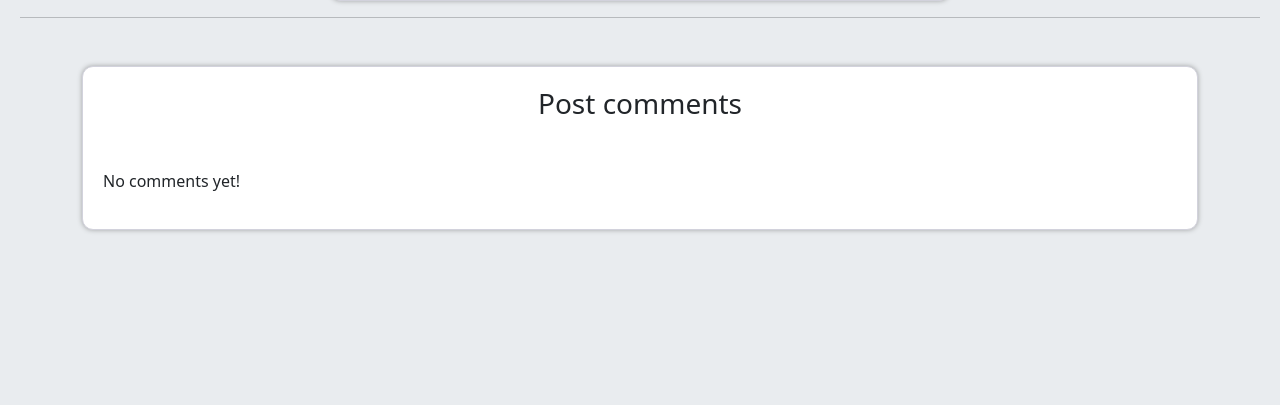
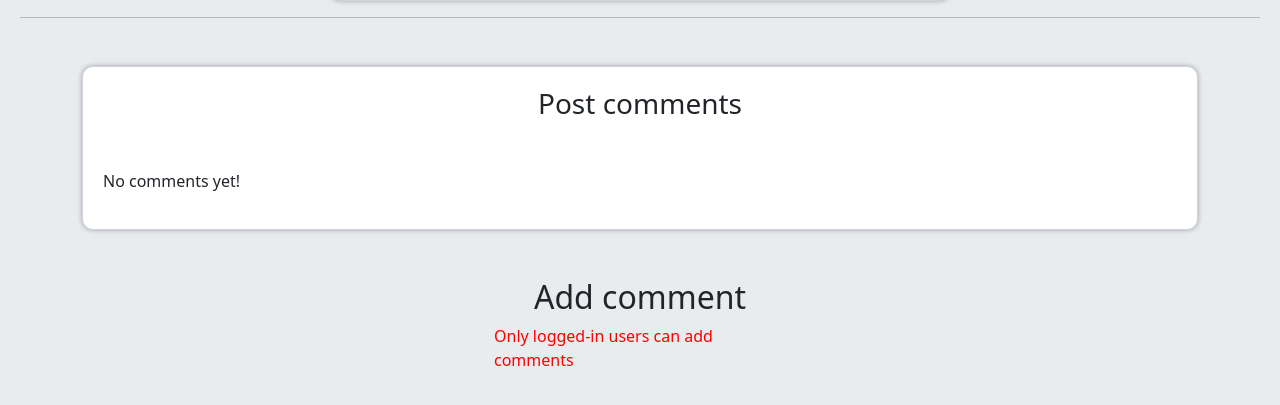
Before and after one commit to AmirHosseinAzhdari/django_social_media_site, a Django app: a page that uses posts/templates/posts/detail.html in a window 1280 px wide. Shown: the part 335-740 px from the top of the page. Run offline with Django 4.2, Linux system fonts and the light colour scheme; tables that the repository leaves empty hold one stand-in row (values such as "Sample post").

Commit message:
finish reply comments

```diff
--- a/posts/templates/posts/detail.html
+++ b/posts/templates/posts/detail.html
@@ -23,7 +23,16 @@
     </div>
 </div>
 
+{% if post.user.id == request.user.id %}
+<div class="text-center p-4">
+    <a href="{% url 'posts:post_delete' post.id %}" class="btn btn-danger ">Delete</a>
+    <a href="{% url 'posts:post_update' post.id %}" class="btn btn-warning">Update</a>
+</div>
+{% endif %}
+
+
 <hr>
+
 
 <div class="container mb-5 mt-5">
     <div class="card">
@@ -44,7 +53,8 @@
                                     </div>
                                     <div class="col-4">
                                         <div class="pull-right reply">
-                                            <a href="#"><span><i class="fa fa-reply"></i> reply</span></a>
+                                            <a href="{% url 'posts:post_detail' post.id post.slug comment.id %}"><span><i
+                                                    class="fa fa-reply"></i> reply</span></a>
                                         </div>
                                     </div>
                                 </div>
@@ -75,11 +85,22 @@
     </div>
 </div>
 
+<div class="row d-flex justify-content-center">
+    {% if reply %}
+    <h2 class="text-center">Reply comment for {{ reply.user.first_name }} {{ reply.user.last_name }} </h2>
+    {% else %}
+    <h2 class="text-center">Add comment</h2>
+    {% endif %}
+    {% if request.user.is_authenticated %}
+    <form action="" method="post" class="col-md-10" novalidate>
+        {% csrf_token %}
+        {{ form.as_p }}
+        <input type="hidden" value="{{ reply.id }}">
+        <input type="submit" value="Add" class="btn btn-info form-control">
+    </form>
+    {% else %}
+    <p class="col-md-3" style="color: Red">Only logged-in users can add comments</p>
+    {% endif %}
+</div>
 
-{% if post.user.id == request.user.id %}
-<div class="text-center p-4">
-    <a href="{% url 'posts:post_delete' post.id %}" class="btn btn-danger ">Delete</a>
-    <a href="{% url 'posts:post_update' post.id %}" class="btn btn-warning">Update</a>
-</div>
-{% endif %}
 {% endblock %}
--- a/posts/urls.py
+++ b/posts/urls.py
@@ -5,6 +5,7 @@ app_name = "posts"
 
 urlpatterns = [
     path('<int:post_id>/<slug:post_slug>/', views.PostDetailView.as_view(), name="post_detail"),
+    path('<int:post_id>/<slug:post_slug>/<int:comment_id>/', views.PostDetailView.as_view(), name="post_detail"),
     path('delete/<int:post_id>/', views.PostDeleteView.as_view(), name="post_delete"),
     path('update/<int:post_id>/', views.PostUpdateView.as_view(), name="post_update"),
     path('create/', views.PostCreateView.as_view(), name="post_create"),
--- a/posts/views.py
+++ b/posts/views.py
@@ -1,18 +1,44 @@
 from django.contrib import messages
-from django.db.models import Prefetch
 from django.shortcuts import render, redirect, get_object_or_404
 from django.views import View
 from django.contrib.auth.mixins import LoginRequiredMixin
+from django.contrib.auth.decorators import login_required
+from django.utils.decorators import method_decorator
 from django.utils.text import slugify
-from posts.forms import PostCreateAndUpdateForm
-from posts.models import Post
+from posts.forms import PostCreateAndUpdateForm, CommentCreateForm
+from posts.models import Post, Comment
 
 
 class PostDetailView(View):
-    def get(self, request, post_id, post_slug):
-        post = get_object_or_404(Post, pk=post_id, slug=post_slug)
-        comments = post.pcomments.filter(is_reply=False)
-        return render(request, 'posts/detail.html', {"post": post, "comments": comments})
+    form_class = CommentCreateForm
+
+    def setup(self, request, *args, **kwargs):
+        self.model_instance = get_object_or_404(Post, pk=kwargs['post_id'], slug=kwargs['post_slug'])
+        return super().setup(request, *args, **kwargs)
+
+    def get(self, request, post_id, post_slug, comment_id=None):
+        comments = self.model_instance.pcomments.filter(is_reply=False)
+        reply_comment = get_object_or_404(Comment, pk=comment_id) if comment_id else None
+        return render(request, 'posts/detail.html', {
+            "post": self.model_instance,
+            "comments": comments,
+            'form': self.form_class,
+            "reply": reply_comment
+        })
+
+    @method_decorator(login_required)
+    def post(self, request, post_id, post_slug, comment_id=None):
+        form = self.form_class(request.POST)
+        if form.is_valid():
+            new_comment = form.save(commit=False)
+            if comment_id:
+                new_comment.is_reply = True
+                new_comment.reply = get_object_or_404(Comment, pk=comment_id)
+            new_comment.user = request.user
+            new_comment.post = self.model_instance
+            new_comment.save()
+            messages.success(request, "Comment added successfully", 'success')
+            return redirect('posts:post_detail', self.model_instance.id, self.model_instance.slug)
 
 
 class PostCreateView(LoginRequiredMixin, View):
```
Also changed, not shown: posts/forms.py (+10 -1 lines).
